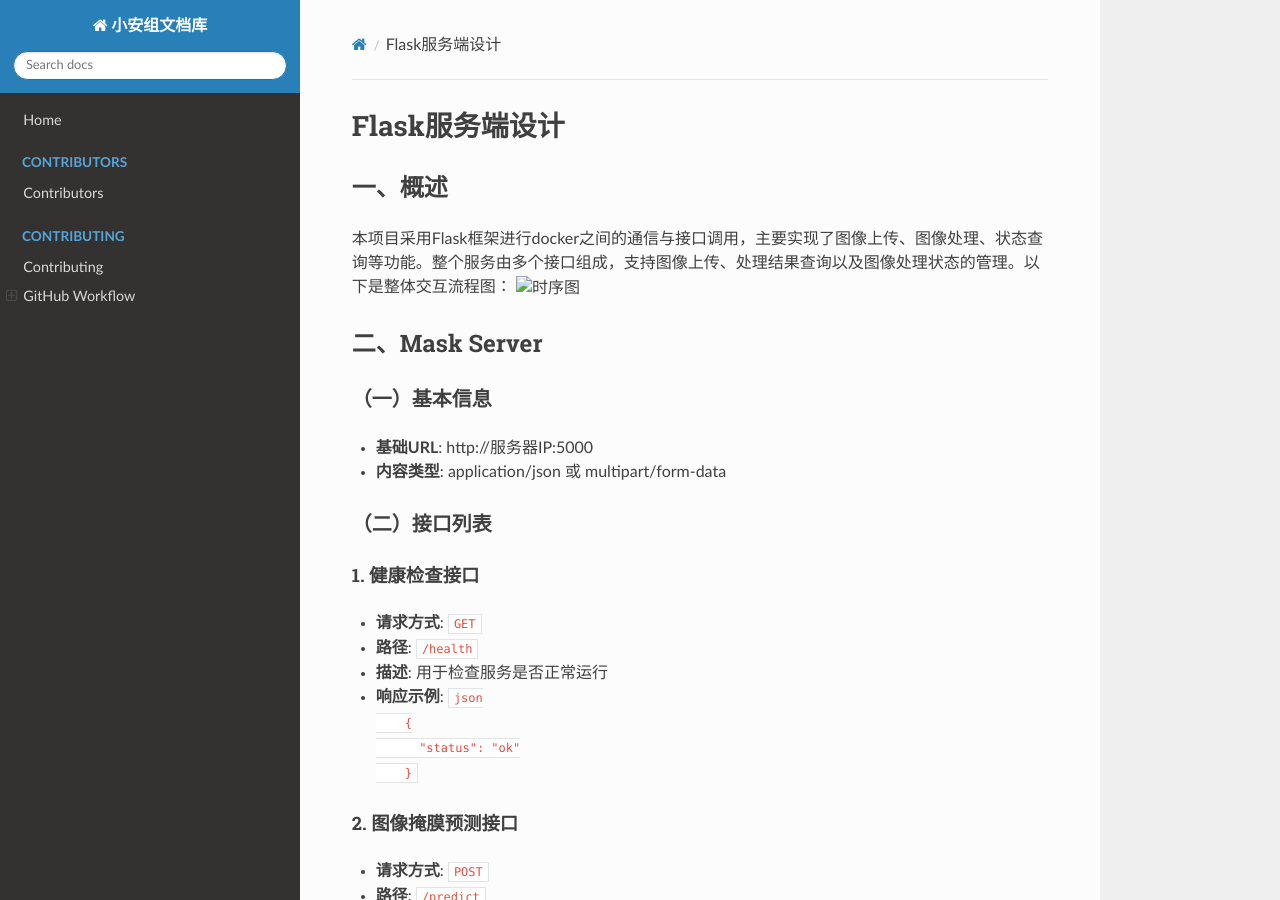
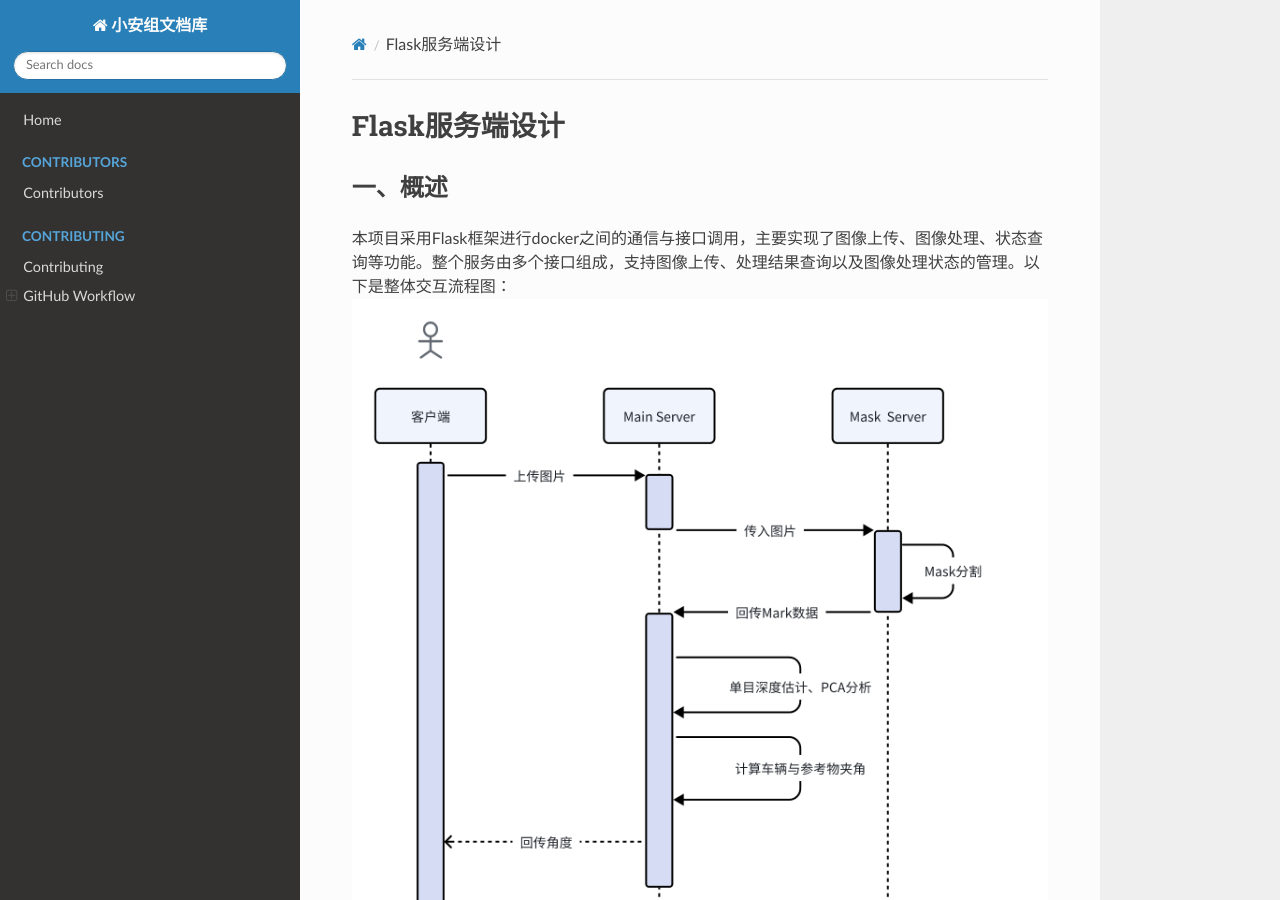
Before and after one commit to xiaoanmodel/-, an MkDocs documentation site: the page built from docs/1_system_design/server_design.md, in a window 1280 px wide and 900 px high. Built offline with MkDocs 1.6.1, drawn with Linux system fonts in a browser that asks for light colours; nearby versions of some CDN libraries.

Commit message:
修复server_design.md中的时序图路径格式

```diff
--- a/docs/1_system_design/server_design.md
+++ b/docs/1_system_design/server_design.md
@@ -2,7 +2,7 @@
 
 ## 一、概述
 本项目采用Flask框架进行docker之间的通信与接口调用，主要实现了图像上传、图像处理、状态查询等功能。整个服务由多个接口组成，支持图像上传、处理结果查询以及图像处理状态的管理。以下是整体交互流程图：
-![时序图](..\4_appendices\figures\whiteboard_exported_image.png)
+![时序图](../4_appendices/figures/whiteboard_exported_image.png)
 
 ## 二、Mask Server
 
```
